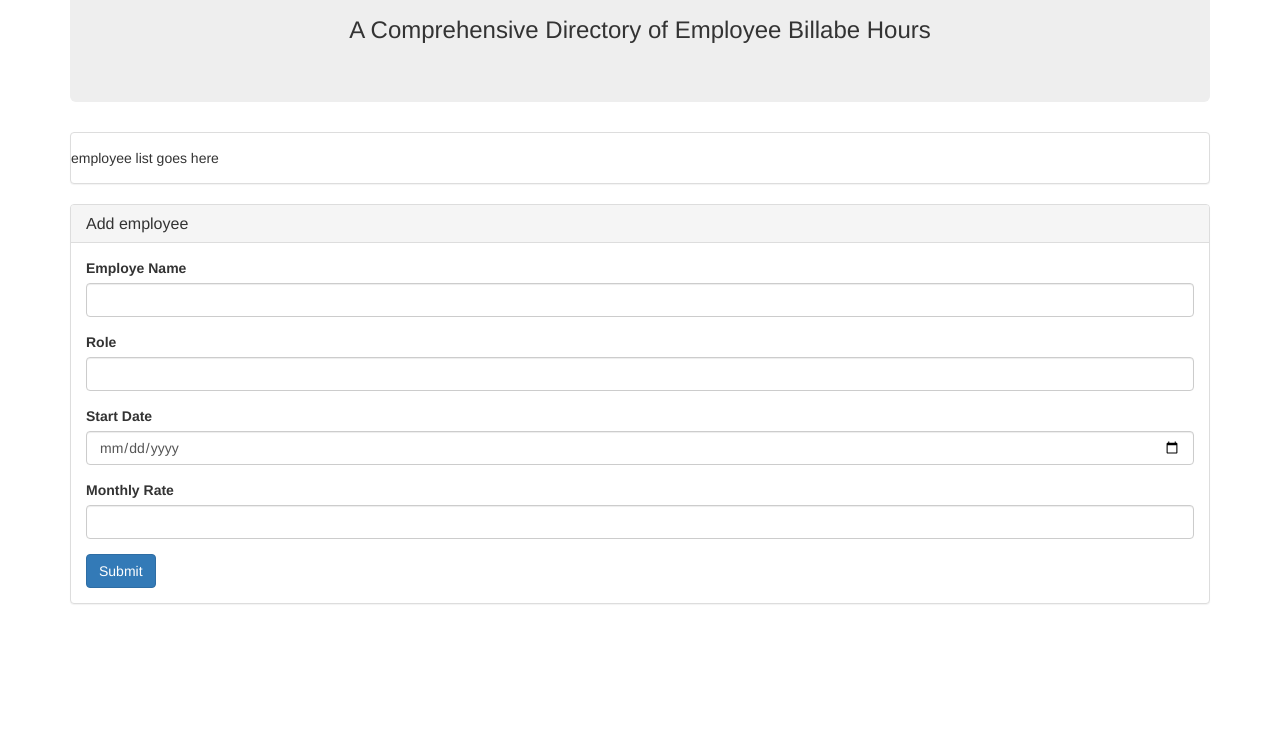
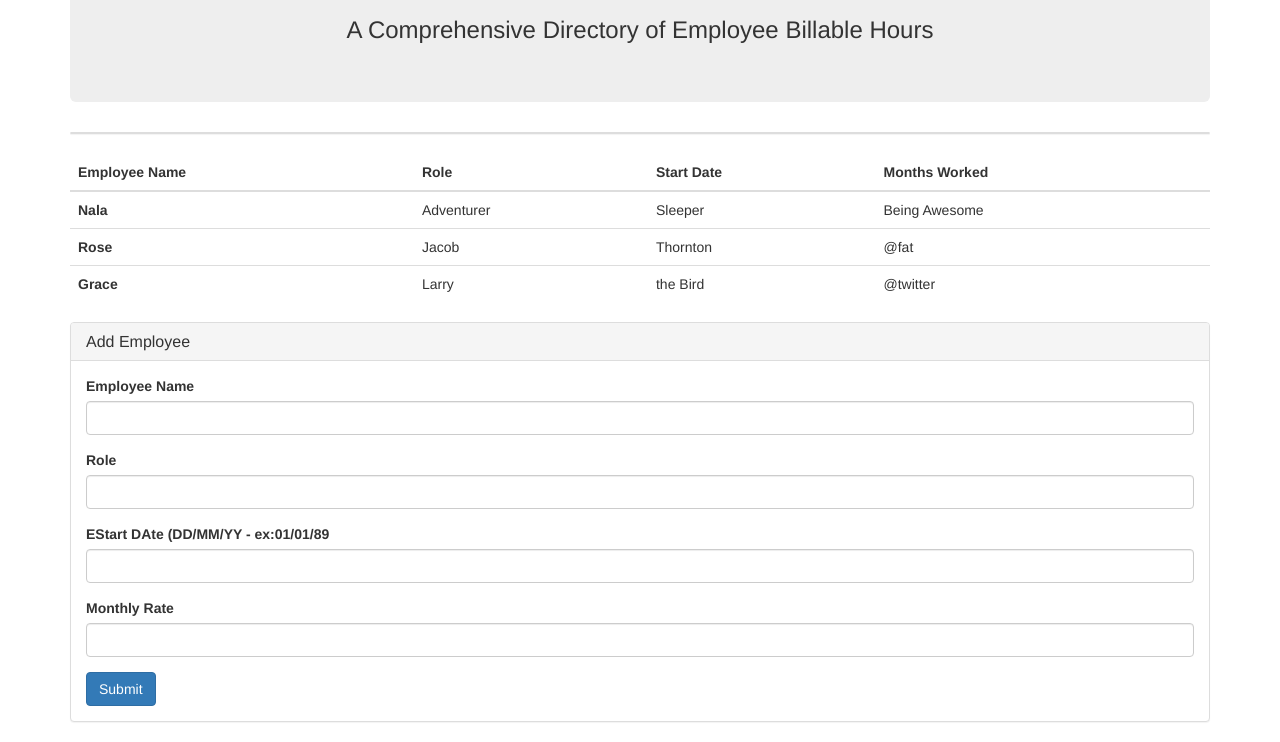
Before and after one commit to NotTheDBA/find-my-spot-philly, a plain HTML site: page EmployeeMgt.html in a window 1280 px wide. Shown: the part 160-902 px from the top of the page. Before the commit the page ends 800 px from the top, so only its background shows below. Drawn offline with nearby package versions, Linux system fonts and the light colour scheme.

Commit message:
Table added
Added a table created by Clay that logs all the information entered in text fields

```diff
--- a/EmployeeMgt.html
+++ b/EmployeeMgt.html
@@ -28,34 +28,59 @@
       <!-- Jumbotron Title -->
       <div class="jumbotron">
         <h1 class="text-center">Employee Data Management</h1>
-            <h3 class="text-center">A Comprehensive Directory of Employee Billabe Hours</h3>
+        <h3 class="text-center">A Comprehensive Directory of Employee Billable Hours</h3>
+      </div>
+
+      <div class="row">
+        <div class="col-lg-12">
+          <div class="panel panel-default">
+          </div>
+        </div>
       </div>
 
 
-        <!-- Current Product -->
-        <div class="row">
-            <div class="col-lg-12">
-                <div class="panel panel-default">
-                    <div class="panel-body">
-                        <div class="row">
-                            employee list goes here
-                        </div>
-                    </div>
-                </div>
-            </div>
-        </div>
+      <table class="table">
+        <thead>
+          <tr>
+            <th scope="col">Employee Name</th>
+            <th scope="col">Role</th>
+            <th scope="col">Start Date</th>
+            <th scope="col">Months Worked</th>
+          </tr>
+        </thead>
+        <tbody>
+          <tr>
+            <th scope="row">Nala</th>
+            <td>Adventurer</td>
+            <td>Sleeper</td>
+            <td>Being Awesome</td>
+          </tr>
+          <tr>
+            <th scope="row">Rose</th>
+            <td>Jacob</td>
+            <td>Thornton</td>
+            <td>@fat</td>
+          </tr>
+          <tr>
+            <th scope="row">Grace</th>
+            <td>Larry</td>
+            <td>the Bird</td>
+            <td>@twitter</td>
+          </tr>
+        </tbody>
+      </table>
 
       <!-- Make Your Bid -->
       <div class="row">
         <div class="col-lg-12">
           <div class="panel panel-default">
             <div class="panel-heading">
-                        <h3 class="panel-title">Add employee</h3>
+              <h3 class="panel-title">Add Employee</h3>
             </div>
             <div class="panel-body">
               <form>
                 <div class="form-group">
-                                <label for="bidder-name">Employe Name</label>
+                  <label for="bidder-name">Employee Name</label>
                   <input class="form-control" id="bidder-name" type="text">
                 </div>
                 <div class="form-group">
@@ -63,8 +88,8 @@
                   <input class="form-control" id="bidder-name" type="text">
                 </div>
                 <div class="form-group">
-                                <label for="bidder-name">Start Date</label>
-                                <input class="form-control" id="bidder-name" type="date">
+                  <label for="bidder-name">EStart DAte (DD/MM/YY - ex:01/01/89</label>
+                  <input class="form-control" id="bidder-name" type="text">
                 </div>
                 <div class="form-group">
                   <label for="bidder-price">Monthly Rate</label>
@@ -80,9 +105,14 @@
 
     </div>
 
+
+
     <!-- JavaScript -->
-    <script src="logicOption2.js"></script>
+    <script src="logic.js"></script>
+
+
+
 
   </body>
 
-</html
+</html>
```
Lines whose indentation alone changed are shown as unchanged.
